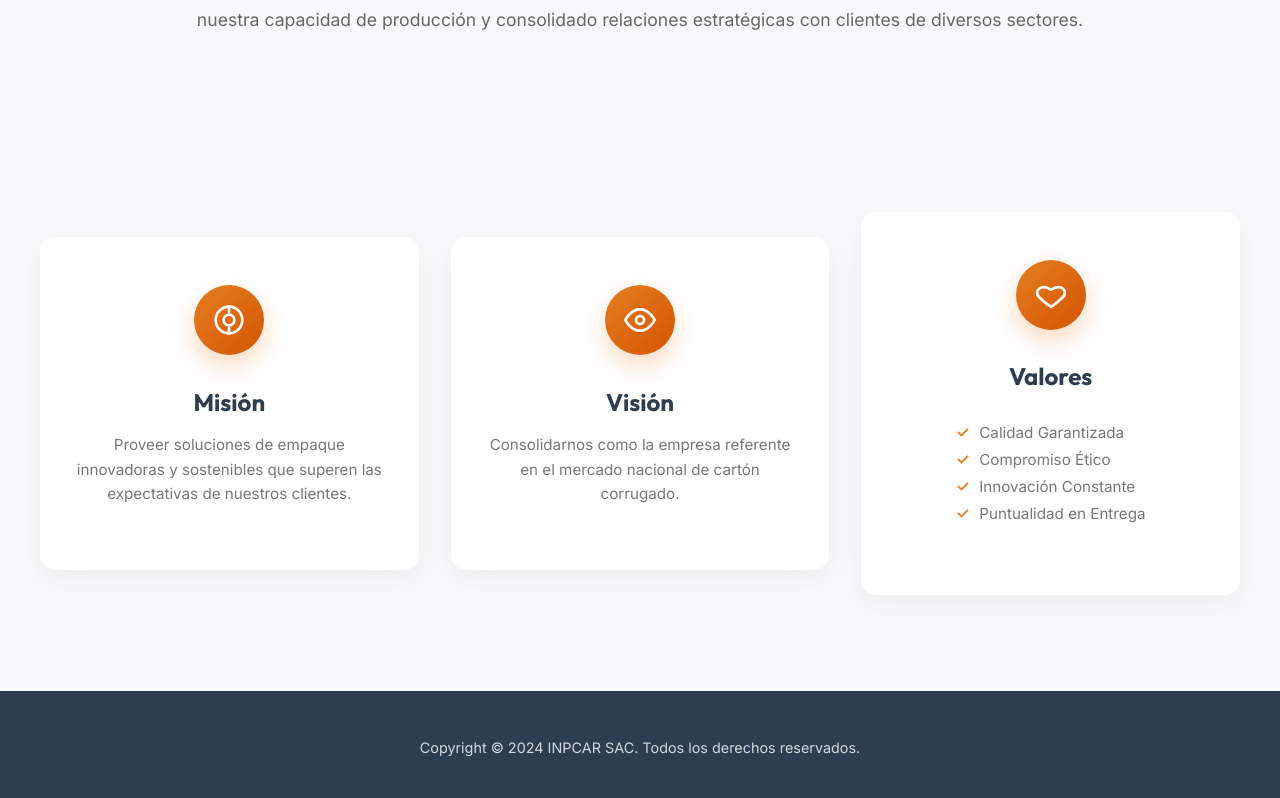
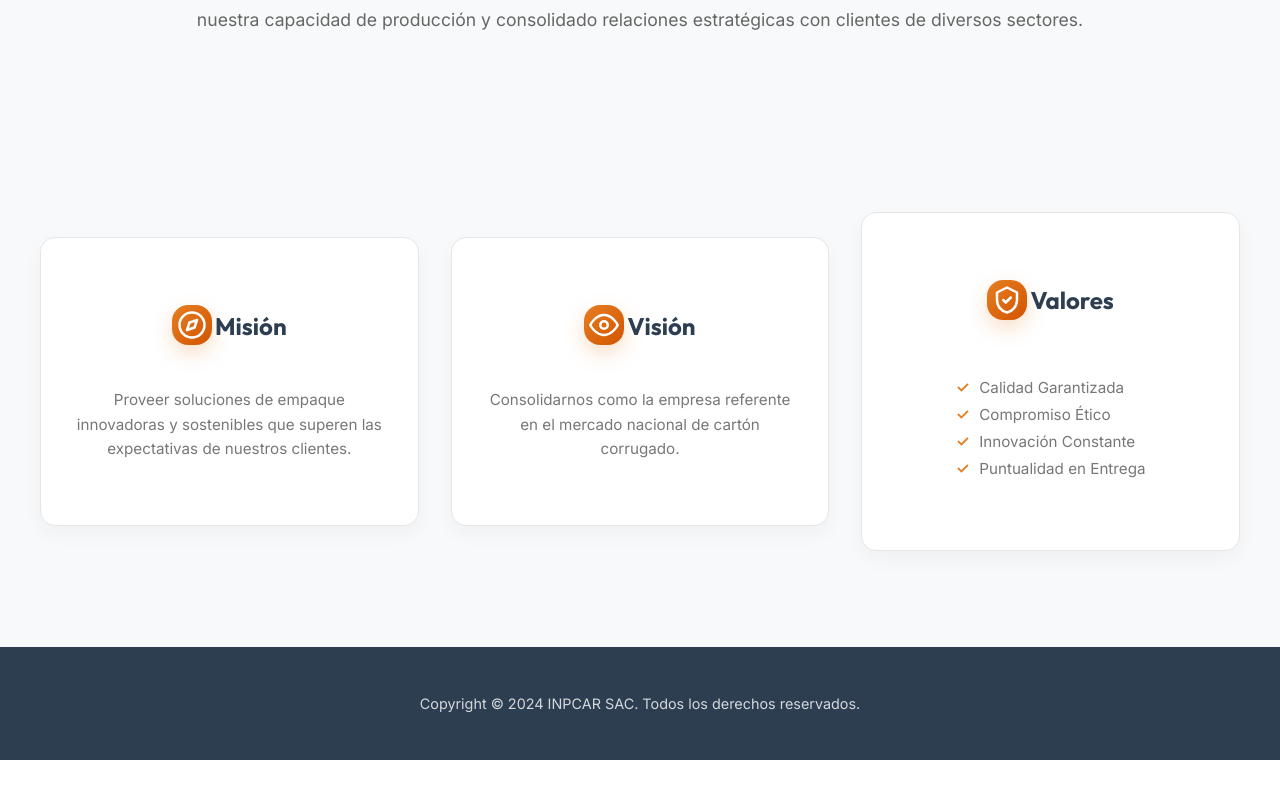
Before and after one commit to calif14boneli-svg/LANDINGPAGE-INFORMATIVO-CAJAS, an Angular app in the folder landingpage-informativo-cajas/: page /nosotros in a window 1280 px wide. Shown: the part 1697-2495 px from the top of the page. After the commit the page ends 2457 px from the top, so only its background shows below. Built offline with nearby package versions, Linux system fonts and the light colour scheme.

Commit message:
MEJORANDO LA PESTAÑA DE "NOSOTROS"

```diff
--- a/landingpage-informativo-cajas/src/app/paginas/nosotros/nosotros.css
+++ b/landingpage-informativo-cajas/src/app/paginas/nosotros/nosotros.css
@@ -93,12 +93,41 @@
 }
 
 .card {
-    background: white;
-    padding: 3rem 2rem;
-    border-radius: 15px;
-    text-align: center;
-    box-shadow: 0 10px 30px rgba(0, 0, 0, 0.05);
-    transition: transform 0.3s;
+  background: white;
+  padding: 3rem 2rem;
+  border-radius: 15px;
+
+  /* NUEVO */
+  border: 1.5px solid #e6e6e6;
+  box-shadow: 0 8px 20px rgba(0, 0, 0, 0.04);
+
+  text-align: center;
+  transition: all 0.3s ease;
+}
+
+.card:hover {
+  transform: translateY(-8px);
+  border-color: #e67e22;
+  box-shadow: 0 12px 30px rgba(230, 126, 34, 0.15);
+}
+
+.card-header {
+  display: flex;
+  align-items: center;
+  justify-content: center; /* CENTRADO HORIZONTAL */
+  gap: 3px;
+  margin-bottom: 1.5rem;
+}
+
+.card-header h4 {
+  margin: 3;
+  top: -7px;
+  position: relative;
+}
+
+.card p,
+.card ul {
+  text-align: left;
 }
 
 .card:hover {
@@ -106,21 +135,21 @@
 }
 
 .card .icon {
-  width: 70px;
-  height: 70px;
-  margin: 0 auto 1.5rem auto;
+  width: 40px;
+  height: 40px;
   display: flex;
   align-items: center;
   justify-content: center;
+
   background: linear-gradient(135deg, #e67e22, #d35400);
-  border-radius: 50%;
+  border-radius: 40%;
   color: white;
-  box-shadow: 0 10px 25px rgba(230, 126, 34, 0.3);
+  box-shadow: 0 8px 20px rgba(230, 126, 34, 0.25);
 }
 
 .card .icon svg {
-  width: 32px;
-  height: 32px;
+  width: 30px;
+  height: 30px;
 }
 
 
@@ -157,6 +186,16 @@
     color: #e67e22;
     font-weight: bold;
     margin-right: 10px;
+}
+
+.card p,
+.card ul {
+  text-align: center;
+}
+
+.card ul {
+  display: inline-block;
+  text-align: left; /* mantiene lista ordenada */
 }
 
 @media (max-width: 992px) {
--- a/landingpage-informativo-cajas/src/app/paginas/nosotros/nosotros.html
+++ b/landingpage-informativo-cajas/src/app/paginas/nosotros/nosotros.html
@@ -62,23 +62,26 @@
 
    <!-- MISIÓN -->
 <div class="card">
+  <div class="card-header">
     <div class="icon">
       <svg viewBox="0 0 24 24" fill="none" stroke="currentColor"
         stroke-width="2" stroke-linecap="round" stroke-linejoin="round">
         <circle cx="12" cy="12" r="10"/>
-          <circle cx="12" cy="12" r="4"/>
-          <line x1="12" y1="2" x2="12" y2="6"/>
-          <line x1="12" y1="18" x2="12" y2="22"/>
+        <polygon points="16 8 14 14 8 16 10 10 16 8"/>
       </svg>
     </div>
     <h4>Misión</h4>
+  </div>
+
   <p>
     Proveer soluciones de empaque innovadoras y sostenibles que superen las expectativas de nuestros clientes.
   </p>
 </div>
 
+
 <!-- VISIÓN -->
 <div class="card">
+  <div class="card-header">
     <div class="icon">
       <svg viewBox="0 0 24 24" fill="none" stroke="currentColor"
         stroke-width="2" stroke-linecap="round" stroke-linejoin="round">
@@ -87,20 +90,27 @@
       </svg>
     </div>
     <h4>Visión</h4>
+  </div>
+
   <p>
     Consolidarnos como la empresa referente en el mercado nacional de cartón corrugado.
   </p>
 </div>
 
+
 <!-- VALORES -->
 <div class="card">
+  <div class="card-header">
     <div class="icon">
       <svg viewBox="0 0 24 24" fill="none" stroke="currentColor"
         stroke-width="2" stroke-linecap="round" stroke-linejoin="round">
-          <path d="M12 21s-6-4.35-9-7.5C-1 9.5 4 3 12 8c8-5 13 1.5 9 5.5-3 3.15-9 7.5-9 7.5z"/>
+        <path d="M12 2l8 4v6c0 5-3.5 9-8 10-4.5-1-8-5-8-10V6l8-4z"/>
+        <path d="M9 12l2 2 4-4"/>
       </svg>
     </div>
     <h4>Valores</h4>
+  </div>
+
   <ul>
     <li>Calidad Garantizada</li>
     <li>Compromiso Ético</li>
@@ -108,6 +118,3 @@
     <li>Puntualidad en Entrega</li>
   </ul>
 </div>
-
-  </div>
-</section>
```
Lines whose indentation alone changed are shown as unchanged.
